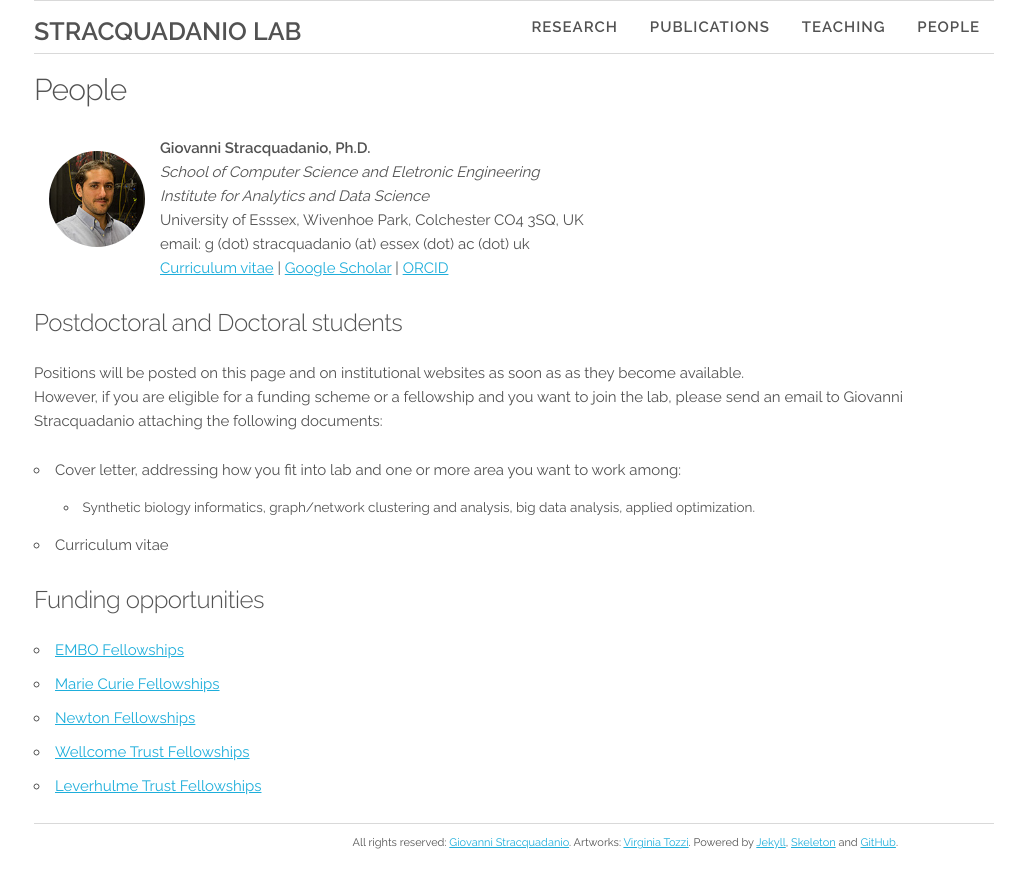
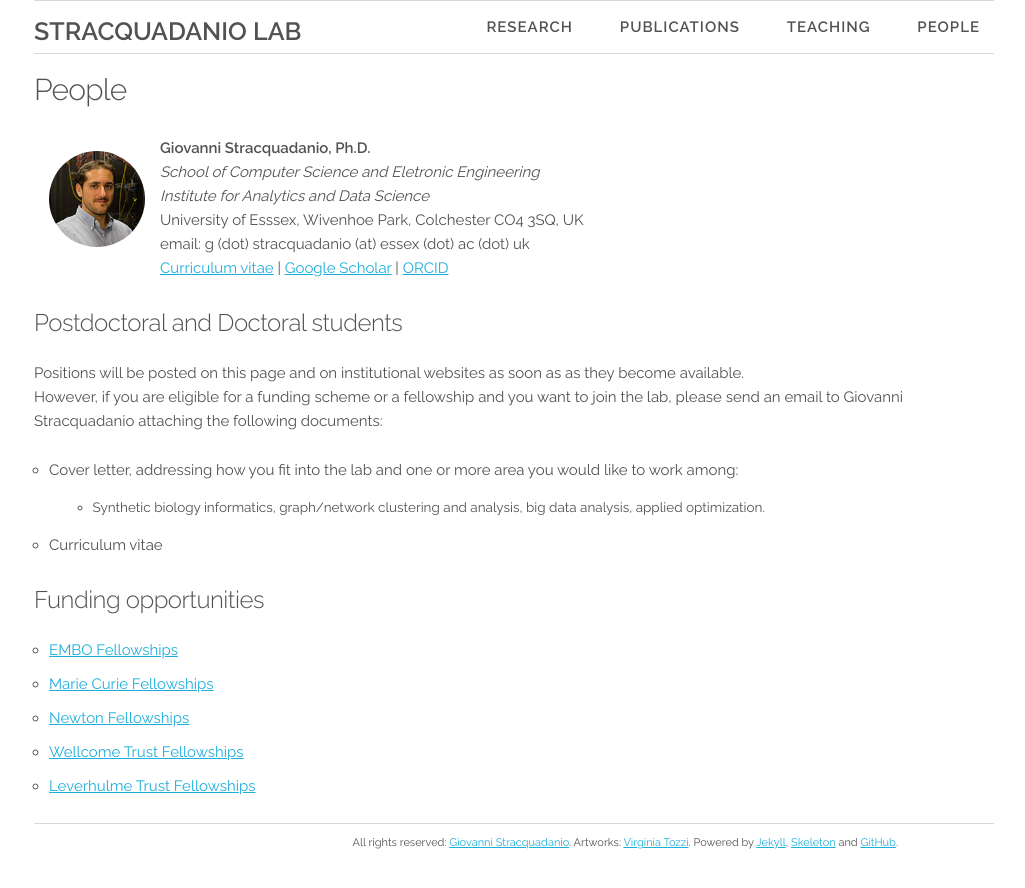
Before and after one commit to stracquadaniolab/stracquadaniolab.github.io, a Jekyll site: the page built from people.md, in a window 1280 px wide. Shown: the top 888 px of the page, without its empty margins (126-1151 px from the left). Built offline with Jekyll 4.4.1, drawn with Linux system fonts in a browser that asks for light colours.

Commit message:
Fixed li elements and pictures positions

```diff
--- a/_sass/_components.sass
+++ b/_sass/_components.sass
@@ -1,6 +1,9 @@
 body
   color: $text_color_dark
 
+li
+  list-style-position: outside
+  margin-left: 1em
 .content
   padding-top: 7rem
 
--- a/people.md
+++ b/people.md
@@ -22,8 +22,7 @@ However, if you are eligible for a funding scheme or
 a fellowship and you want to join the lab, please send an email to
 Giovanni Stracquadanio attaching the following documents:
 
-*  Cover letter, addressing how you fit into lab and one or more area you want to work
-  among:
+*  Cover letter, addressing how you fit into the lab and one or more area you would like to work among:
       -  Synthetic biology informatics, graph/network clustering and analysis, big data analysis, applied optimization.
 *  Curriculum vitae
 
```
Also changed, not shown: research.md (+2 -1 lines).
